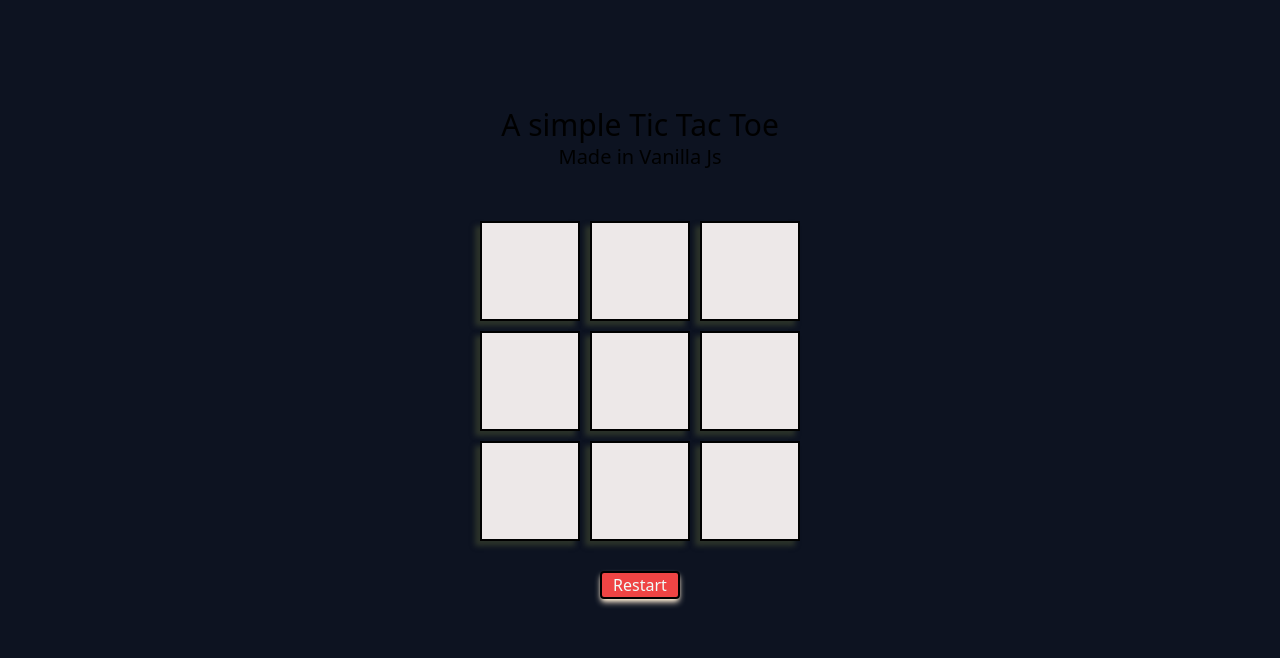
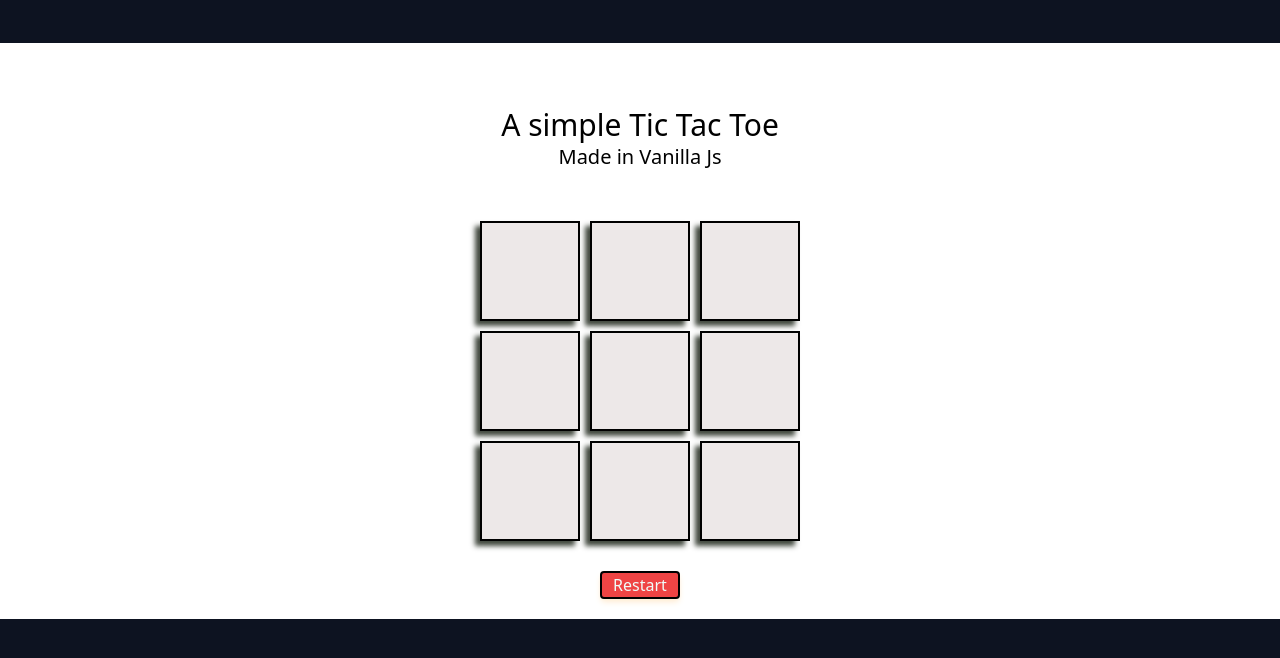
Before and after one commit to GabrielPaparello/cv, a React (Vite) app: page /TicTacToe in a window 1280 px wide. Shown: the top 658 px of the page. Built offline with nearby package versions, Linux system fonts and the light colour scheme.

Commit message:
addedscroll

```diff
--- a/package.json
+++ b/package.json
@@ -19,7 +19,8 @@
     "react": "^18.2.0",
     "react-dom": "^18.2.0",
     "react-lottie": "^1.2.4",
-    "react-router-dom": "^6.23.1"
+    "react-router-dom": "^6.23.1",
+    "react-scroll": "^1.9.0"
   },
   "devDependencies": {
     "@types/react": "^18.2.66",
--- a/src/components/Nav.jsx
+++ b/src/components/Nav.jsx
@@ -3,6 +3,7 @@ import { faBars, faBriefcase, faClose, faEnvelope, faHome, faUserAlt } from "@fo
 import { FontAwesomeIcon } from "@fortawesome/react-fontawesome";
 import { useState } from "react";
 import { Link } from "react-router-dom";
+import { Link as LinkScroll } from "react-scroll";
 
 export const Nav = () => {
   const [open, setOpen] = useState(false);
@@ -31,7 +32,7 @@ export const Nav = () => {
   ];
   return (
     <>
-      <nav className="hidden">
+      <nav className="hidden ">
         <ul>
           {nav.map((item, index) => (
             <li key={index} className="">
@@ -40,7 +41,7 @@ export const Nav = () => {
           ))}
         </ul>
       </nav>
-      <nav className="xs:block m-2">
+      <nav className="xs:block m-2 ">
         <FontAwesomeIcon
           icon={faBars}
           onClick={() => {
@@ -49,7 +50,7 @@ export const Nav = () => {
           className="text-2xl text-white cursor-pointer md:invisible"
         />
         <ul
-          className={`fixed mt-1 rounded-lg z-10 duration-700 border-2 border-[#FFC145] text-[#FFC145] bg-[#0D1321] h-screen w-fit p-2 ${
+          className={`fixed mt-1 rounded-lg z-10 duration-700 border-t-2 border-r-2 border-[#FFC145] text-[#FFC145] bg-[#0D1321] h-screen w-fit p-2 ${
             open ? "left-0 top-0" : "top-0  -left-96 invisible "
           }`}
         >
@@ -63,7 +64,7 @@ export const Nav = () => {
           {nav.map((item, index) => (
             <li key={index} className="m-7 text-md hover:bg-white">
               <FontAwesomeIcon icon={item.icon} className="mr-4" />
-              <a href={item.href}>{item.name}</a>
+              <LinkScroll to={item.name} smooth={true} duration={500} href={item.href}>{item.name}</LinkScroll>
               <div className="border-b-2 border-[#7D8491] mt-4"></div>
             </li>
           ))}
--- a/src/pages/TicTacToe/tictac1.jsx
+++ b/src/pages/TicTacToe/tictac1.jsx
@@ -152,7 +152,7 @@ function TicTacToe(props) {
   }, []);
 
   return (
-    <div className="modalWrap">
+    <div className="modalWrap bodyt pb-5">
       <div className="text-center">
         <h1 className="text-3xl mt-16">A simple Tic Tac Toe </h1>
         <h2 className="text-xl">Made in Vanilla Js</h2>
--- a/src/pages/TicTacToe/tik.css
+++ b/src/pages/TicTacToe/tik.css
@@ -1,3 +1,6 @@
+.bodyt{
+  background-color: white;
+}
 #p1 {
   margin-top: 20px;
 }
--- a/src/sections/Header.jsx
+++ b/src/sections/Header.jsx
@@ -11,7 +11,7 @@ export const Header = () => {
     };
   return (
     <>
-      <div className='text-center m-2 mt-10 p-2  flex flex-col text-white'>
+      <div id='Home' className='text-center m-2 mt-10 p-2  flex flex-col text-white'>
       <div className='bg-[#FFC145] rounded-t-3xl '>
           <h1 className='text-3xl m-2'>Gabriel</h1>
       <h2 className='text-2xl  m-2 '>Front End Developer</h2>
--- a/src/sections/ProjectSection.jsx
+++ b/src/sections/ProjectSection.jsx
@@ -5,7 +5,7 @@ import project3 from "../assets/project3.png";
 import project4 from "../assets/project4.png";
 export const ProjectSection = () => {
   return (
-    <div className="bg-gradient-to-t from-[#0D1321] to-[#252b37]">
+    <div id='Projects' className="bg-gradient-to-t from-[#0D1321] to-[#252b37]">
       <h2 className="text-3xl text-start my-10 pt-4 ml-4 text-[#F7AB0A] font-semibold tracking-wide ">
         Projects
       </h2>
```
Also changed, not shown: 1 other file (tests, documents, lock files or other folders).
